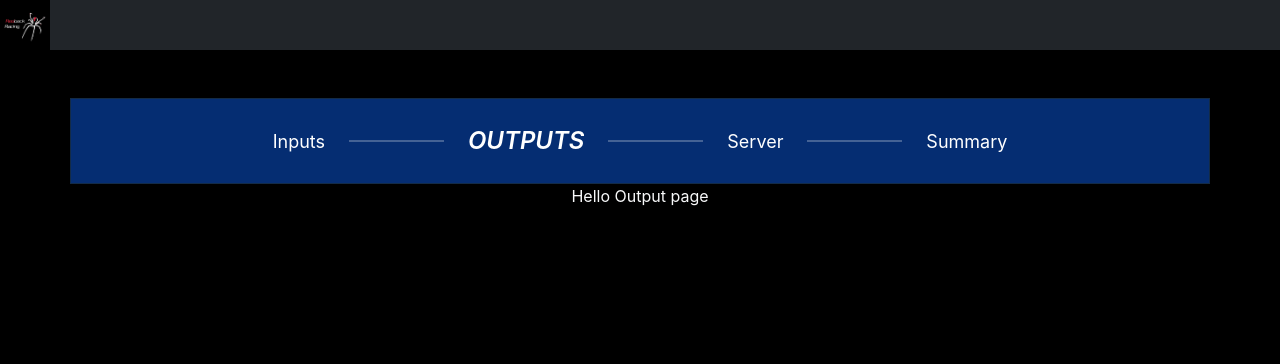
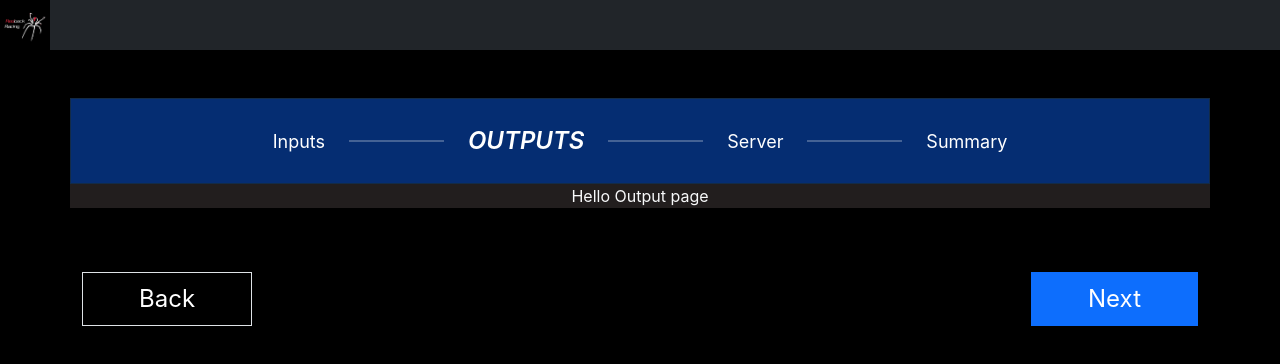
Before and after one commit to GuAiden/rb-nmp-ucf, a React (Create React App) app in the folder client/: page / in a window 1280 px wide. Both pictures are taken after a click on the link "Outputs". Shown: the top 364 px of the page. Built offline with nearby package versions, Linux system fonts and the light colour scheme.

Commit message:
Add Next and previous buttons to switch between pages

```diff
--- a/client/src/components/Forms/InputForm/index.css
+++ b/client/src/components/Forms/InputForm/index.css
@@ -62,3 +62,7 @@
     margin-bottom: 0;
     margin-top: 0;
 }
+
+.button-next {
+    font-size: x-large;
+}
--- a/client/src/components/Forms/InputForm/index.tsx
+++ b/client/src/components/Forms/InputForm/index.tsx
@@ -12,6 +12,7 @@ type InputFormProps = {
   onInputDelete: (channelNumber: number) => void;
   onInputEdit: (userInput: Input, idx: number) => void;
   inputList: Input[];
+  onFormChange: (form: string) => void;
 };
 
 /**
@@ -23,6 +24,7 @@ const InputForm: React.FunctionComponent<InputFormProps> = ({
   onInputDelete,
   onInputEdit,
   inputList,
+  onFormChange,
 }: InputFormProps) => {
   const handleAddInput = (userInput: Input): void => {
     onInputChange(userInput);
@@ -63,6 +65,19 @@ const InputForm: React.FunctionComponent<InputFormProps> = ({
           onInputEdit={onInputEdit}
         />
       </Container>
+      <Container>
+        <Row className="justify-content-end gx-0">
+          <Col>
+            <Button
+              variant="primary"
+              className="rounded-0 mt-5 py-2 px-5 float-end"
+              onClick={(): void => onFormChange('OutputForm')}
+            >
+              <p className="px-2 my-auto button-next">Next</p>
+            </Button>
+          </Col>
+        </Row>
+      </Container>
     </Fragment>
   );
 };
--- /dev/null
+++ b/client/src/components/Forms/OutputForm/index.css
@@ -0,0 +1,9 @@
+.container-color {
+    background-color: rgb(34, 30, 30);
+}
+
+.button-clear {
+    background-color: transparent;
+    border: 2px;
+    border-color: white;
+}
--- a/client/src/components/Forms/OutputForm/index.tsx
+++ b/client/src/components/Forms/OutputForm/index.tsx
@@ -1,10 +1,40 @@
 import React from 'react';
-import { Container } from 'react-bootstrap';
+import { Container, Row, Col, Button } from 'react-bootstrap';
 
-const OutputForm: React.FunctionComponent = () => (
-  <Container>
-    <p className="text-light">Hello Output page</p>
-  </Container>
+type OutputFormProps = {
+  onFormChange: (form: string) => void;
+};
+
+const OutputForm: React.FunctionComponent<OutputFormProps> = ({
+  onFormChange,
+}: OutputFormProps) => (
+  <React.Fragment>
+    <Container className="container-color">
+      <p className="text-light">Hello Output page</p>
+    </Container>
+    <Container>
+      <Row className="justify-content-between gx-0">
+        <Col>
+          <Button
+            variant="primary"
+            className="rounded-0 mt-5 py-2 px-5 float-start button-clear border"
+            onClick={(): void => onFormChange('InputForm')}
+          >
+            <p className="px-2 my-auto button-next">Back</p>
+          </Button>
+        </Col>
+        <Col>
+          <Button
+            variant="primary"
+            className="rounded-0 mt-5 py-2 px-5 float-end"
+            onClick={(): void => onFormChange('ServerForm')}
+          >
+            <p className="px-2 my-auto button-next">Next</p>
+          </Button>
+        </Col>
+      </Row>
+    </Container>
+  </React.Fragment>
 );
 
 export default OutputForm;
--- a/client/src/components/Forms/ServerForm/index.css
+++ b/client/src/components/Forms/ServerForm/index.css
@@ -20,3 +20,9 @@
 .container-color {
     background-color: rgb(34, 30, 30);
 }
+
+.button-clear {
+    background-color: transparent;
+    border: 2px;
+    border-color: white;
+}
--- a/client/src/components/Forms/ServerForm/index.tsx
+++ b/client/src/components/Forms/ServerForm/index.tsx
@@ -1,16 +1,25 @@
 import React from 'react';
-import { Container, Row, Col, Form, FormControl } from 'react-bootstrap';
+import {
+  Container,
+  Row,
+  Col,
+  Form,
+  FormControl,
+  Button,
+} from 'react-bootstrap';
 import { ServerInput } from '../Input_Types';
 import './index.css';
 
 type ServerFormProps = {
   onServerChange: (inputServer: ServerInput) => void;
   server: ServerInput;
+  onFormChange: (form: string) => void;
 };
 
 const ServerForm: React.FunctionComponent<ServerFormProps> = ({
   onServerChange,
   server,
+  onFormChange,
 }: ServerFormProps) => {
   const handleAddressChange = (
     e: Parameters<
@@ -37,6 +46,7 @@ const ServerForm: React.FunctionComponent<ServerFormProps> = ({
   };
 
   return (
+    <React.Fragment>
       <Container className="container-color">
         <Row>
           <Col md={5}>
@@ -84,10 +94,33 @@ const ServerForm: React.FunctionComponent<ServerFormProps> = ({
         <Row className="mb-5 py-5">
           <p> </p>
         </Row>
-      <Row className="mb-5 py-5">
+        <Row className="py-5">
           <p> </p>
         </Row>
       </Container>
+      <Container>
+        <Row className="justify-content-between gx-0">
+          <Col>
+            <Button
+              variant="primary"
+              className="rounded-0 mt-5 py-2 px-5 float-start button-clear border"
+              onClick={(): void => onFormChange('OutputForm')}
+            >
+              <p className="px-2 my-auto button-next">Back</p>
+            </Button>
+          </Col>
+          <Col>
+            <Button
+              variant="primary"
+              className="rounded-0 mt-5 py-2 px-5 float-end"
+              onClick={(): void => onFormChange('SummaryForm')}
+            >
+              <p className="px-2 my-auto button-next">Next</p>
+            </Button>
+          </Col>
+        </Row>
+      </Container>
+    </React.Fragment>
   );
 };
 
--- /dev/null
+++ b/client/src/components/Forms/SummaryForm/index.css
@@ -0,0 +1,9 @@
+.container-color {
+    background-color: rgb(34, 30, 30);
+}
+
+.button-clear {
+    background-color: transparent;
+    border: 2px;
+    border-color: white;
+}
--- a/client/src/components/Forms/SummaryForm/index.tsx
+++ b/client/src/components/Forms/SummaryForm/index.tsx
@@ -1,10 +1,31 @@
 import React from 'react';
-import { Container } from 'react-bootstrap';
+import { Container, Row, Col, Button } from 'react-bootstrap';
 
-const SummaryForm: React.FunctionComponent = () => (
-  <Container>
-    <p className="text-light">Hello summary page</p>
-  </Container>
+type SummaryFormProps = {
+  onFormChange: (form: string) => void;
+};
+
+const SummaryForm: React.FunctionComponent<SummaryFormProps> = ({
+  onFormChange,
+}) => (
+  <React.Fragment>
+    <Container>
+      <p className="text-light">Hello summary page</p>
+    </Container>
+    <Container>
+      <Row className="justify-content-between gx-0">
+        <Col>
+          <Button
+            variant="primary"
+            className="rounded-0 mt-5 py-2 px-5 float-start button-clear border"
+            onClick={(): void => onFormChange('ServerForm')}
+          >
+            <p className="px-2 my-auto button-next">Back</p>
+          </Button>
+        </Col>
+      </Row>
+    </Container>
+  </React.Fragment>
 );
 
 export default SummaryForm;
--- a/client/src/components/Forms/index.tsx
+++ b/client/src/components/Forms/index.tsx
@@ -84,13 +84,20 @@ const Forms: React.FunctionComponent = () => {
           onInputDelete={handleInputDeletion}
           onInputEdit={handleInputEdit}
           inputList={state.inputs}
+          onFormChange={handleFormChange}
         />
       )}
-      {form === 'OutputForm' && <OutputForm />}
+      {form === 'OutputForm' && <OutputForm onFormChange={handleFormChange} />}
       {form === 'ServerForm' && (
-        <ServerForm onServerChange={handleServerChange} server={state.server} />
+        <ServerForm
+          onServerChange={handleServerChange}
+          server={state.server}
+          onFormChange={handleFormChange}
+        />
       )}
-      {form === 'SummaryForm' && <SummaryForm />}
+      {form === 'SummaryForm' && (
+        <SummaryForm onFormChange={handleFormChange} />
+      )}
     </React.Fragment>
   );
 };
```
Lines whose indentation alone changed are shown as unchanged.
